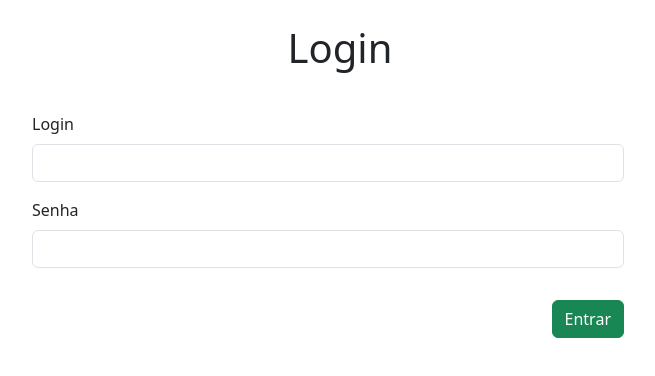
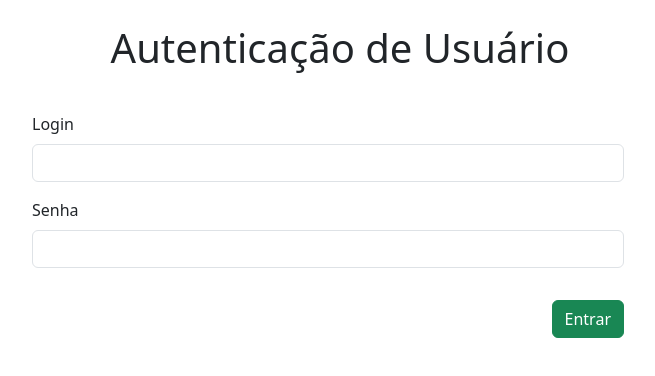
Before and after one commit to LuizHSDias/alerta_compra, a plain HTML site: page login.html in a window 1280 px wide. Shown: the whole page, without its empty margins (300-955 px from the left). Drawn offline with Linux system fonts and the light colour scheme.

Commit message:
atualizando

```diff
--- a/login.html
+++ b/login.html
@@ -9,7 +9,7 @@
 </head>
 <body class="w-50 mx-auto">
     <div class="container mt-4">
-        <h1 class="text-center  border-danger mb-4">Login</h1>
+        <h1 class="text-center  border-danger mb-4">Autenticação de Usuário</h1>
         <form id="formulario" action="#" method="post">
             <fieldset>
                 <div class="row">
```
